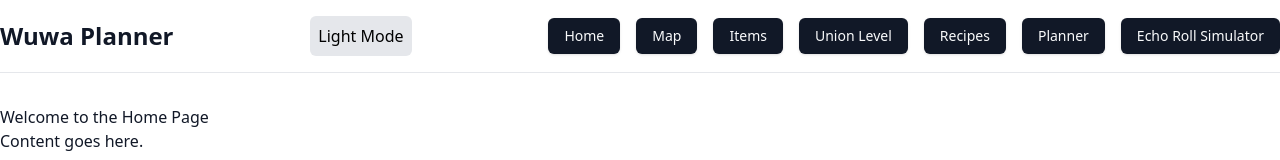
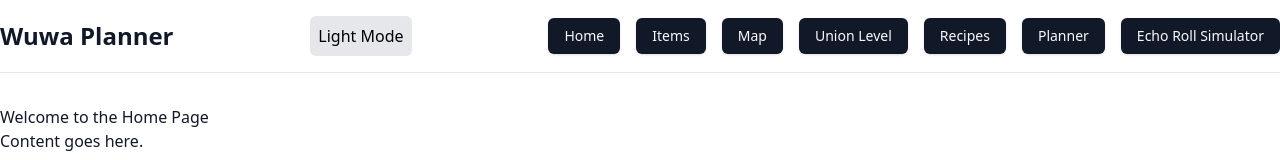
Before and after one commit to mcpie87/WaveTools, a Next.js app: page / in a window 1280 px wide. Shown: the top 160 px of the page. Built offline with nearby package versions, Linux system fonts and the light colour scheme.

Commit message:
added map back to header in prod

```diff
--- a/src/components/Header.tsx
+++ b/src/components/Header.tsx
@@ -17,18 +17,17 @@ export default function Header() {
                         </Button>
 
                         <Button asChild>
-                            <Link href="/map">
-                                Map
-                            </Link>
-                        </Button>
-
-                        <Button asChild>
                             <Link href="/items">
                                 Items
                             </Link>
                         </Button>
                     </>
                 )}
+                <Button asChild>
+                    <Link href="/map">
+                        Map
+                    </Link>
+                </Button>
                 <Button asChild>
                     <Link href="/union-level">
                         Union Level
```
